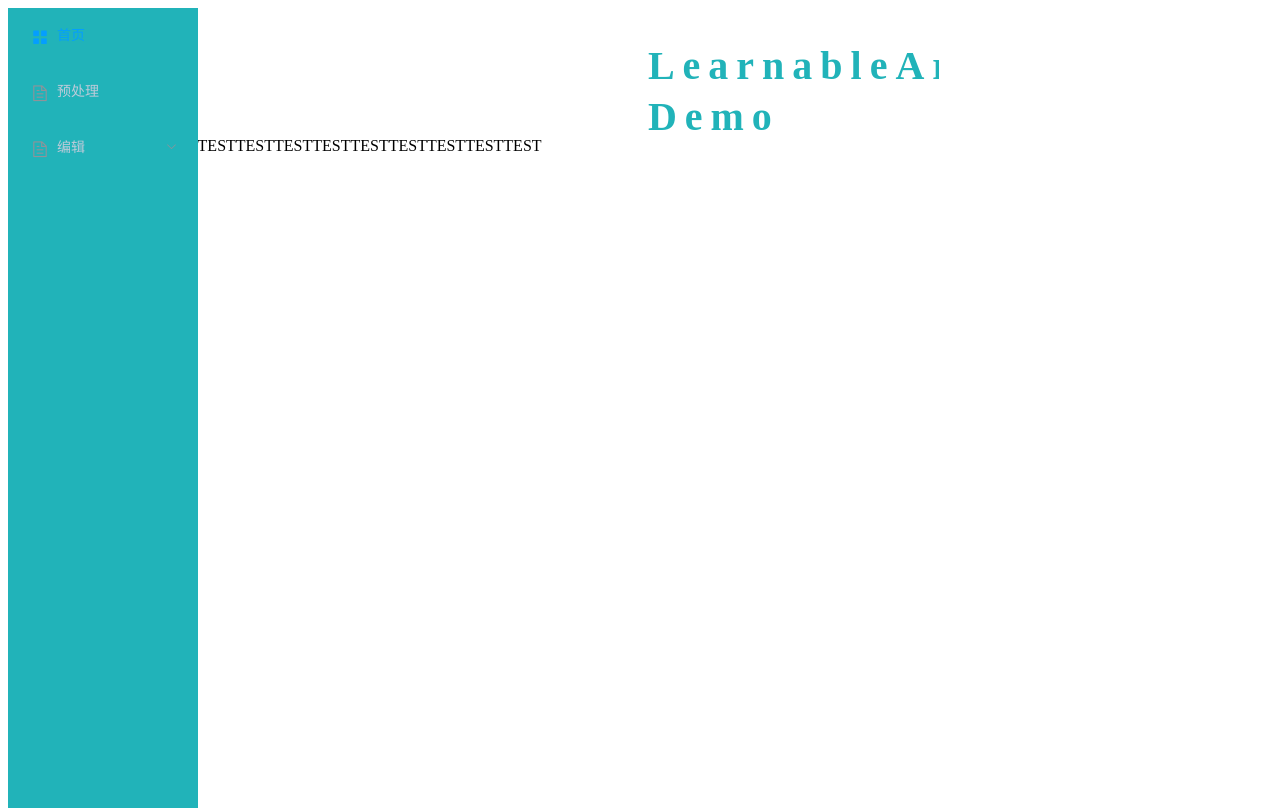
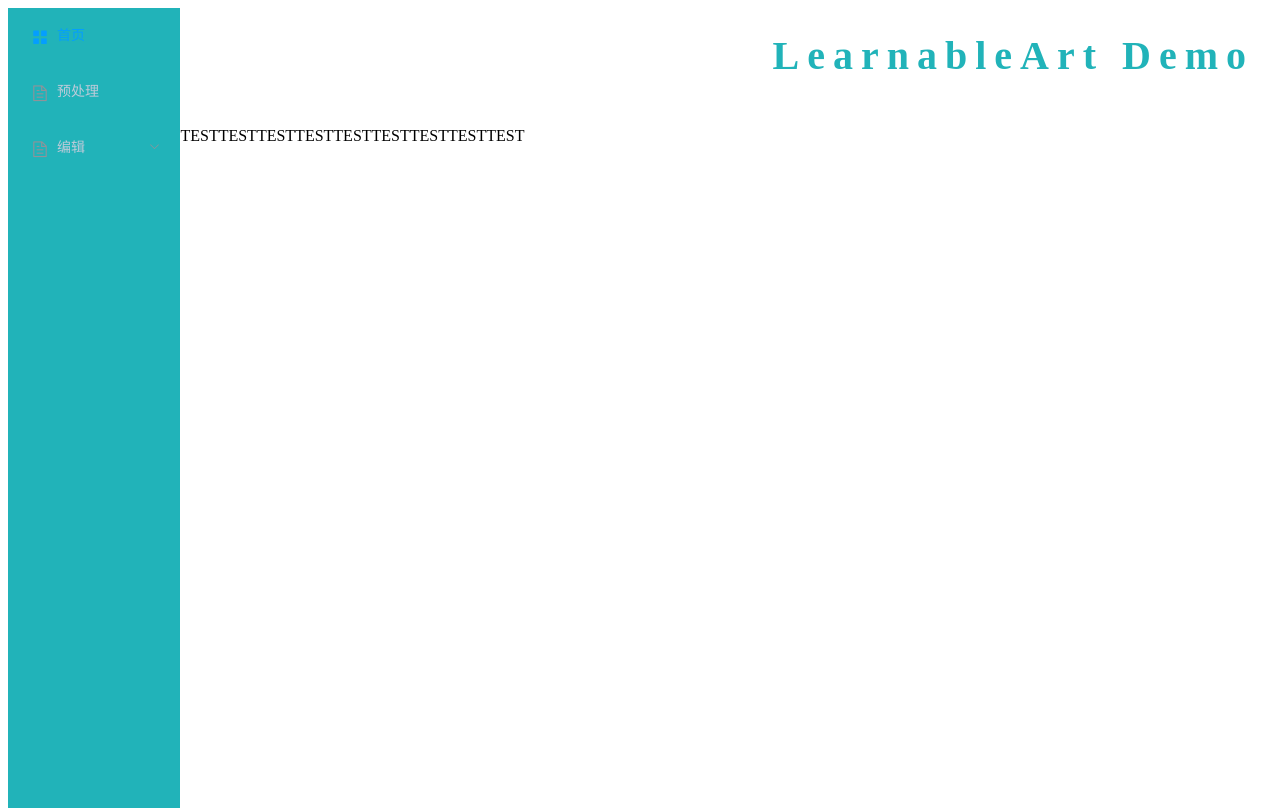
Before and after one commit to RUiN-jiarun/LearnableArt, a Vue app in the folder frontend/: page /#/home in a window 1280 px wide. Built offline with nearby package versions, Linux system fonts and the light colour scheme.

Commit message:
2.27 tmp

```diff
--- a/frontend/src/components/Header.vue
+++ b/frontend/src/components/Header.vue
@@ -30,7 +30,7 @@
   background-color: #ffffff;
   padding: 30px 110px 0 150px;
   width: 90%;
-  margin: 10px auto;
+  /* margin: 10px auto; */
 }
 
 #word {
--- a/frontend/src/components/Home.vue
+++ b/frontend/src/components/Home.vue
@@ -13,3 +13,23 @@
     mounted() {},
 }
 </script>
+
+<style scoped>
+* {
+  box-sizing: border-box;
+  margin: 0;
+  padding: 0;
+}
+div {
+  display: block;
+}
+.home {
+  width: 85%;
+  height: 800px;
+  background-color: #ffffff;
+  margin-left: 0px;
+  display: flex;
+  min-width: 1200px;
+
+}
+</style>
--- a/frontend/src/components/Sidebar.vue
+++ b/frontend/src/components/Sidebar.vue
@@ -30,6 +30,7 @@
 
             <router-view></router-view>
           </keep-alive>
+          <app-footer></app-footer>
         </el-col>
         <!-- <router-view></router-view> -->
       </el-row>
@@ -39,6 +40,7 @@
 
 <script>
 import Header from "./Header";
+import Footer from "./Footer";
 export default {
   name: 'Sidebar',
   computed: {
@@ -54,6 +56,7 @@
   mounted() {},
   components: {
     "app-header": Header,
+    "app-footer": Footer,
   },
   methods: {
     handleOpen(key, keyPath) {
```
